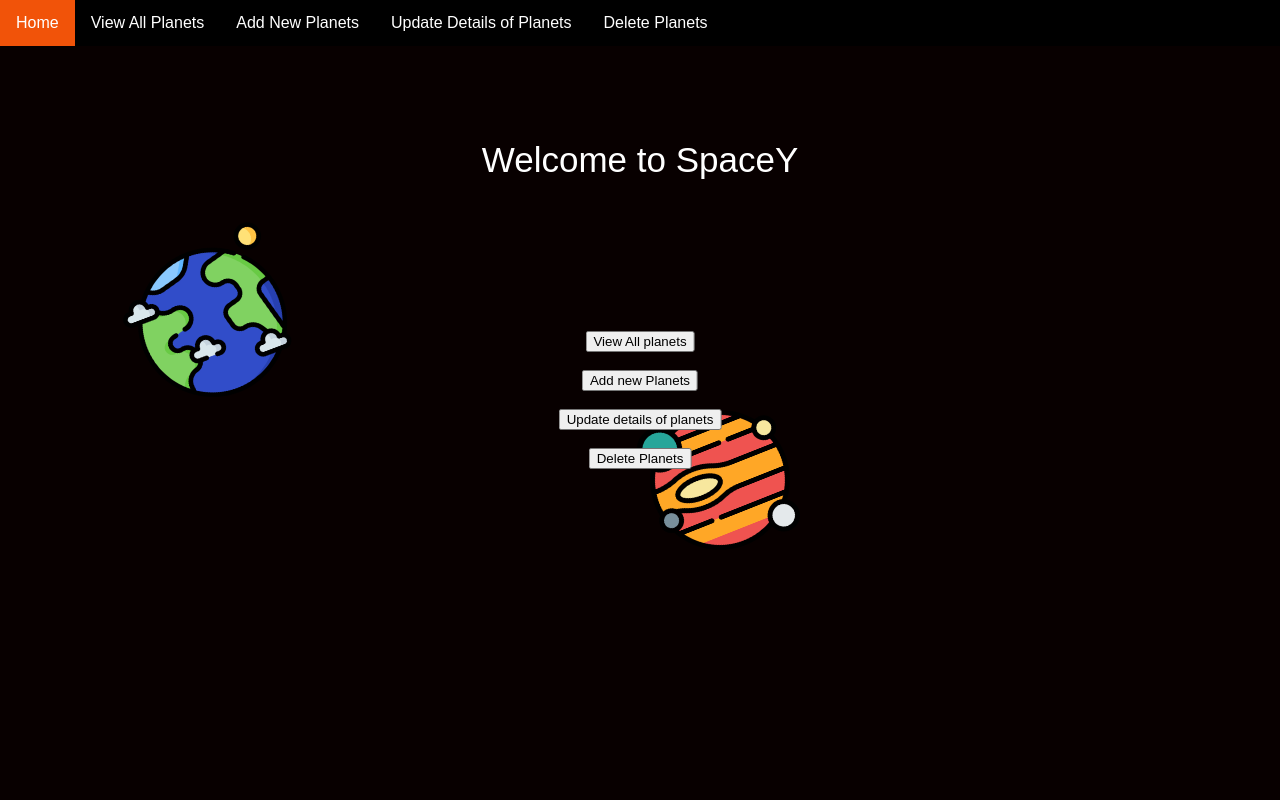
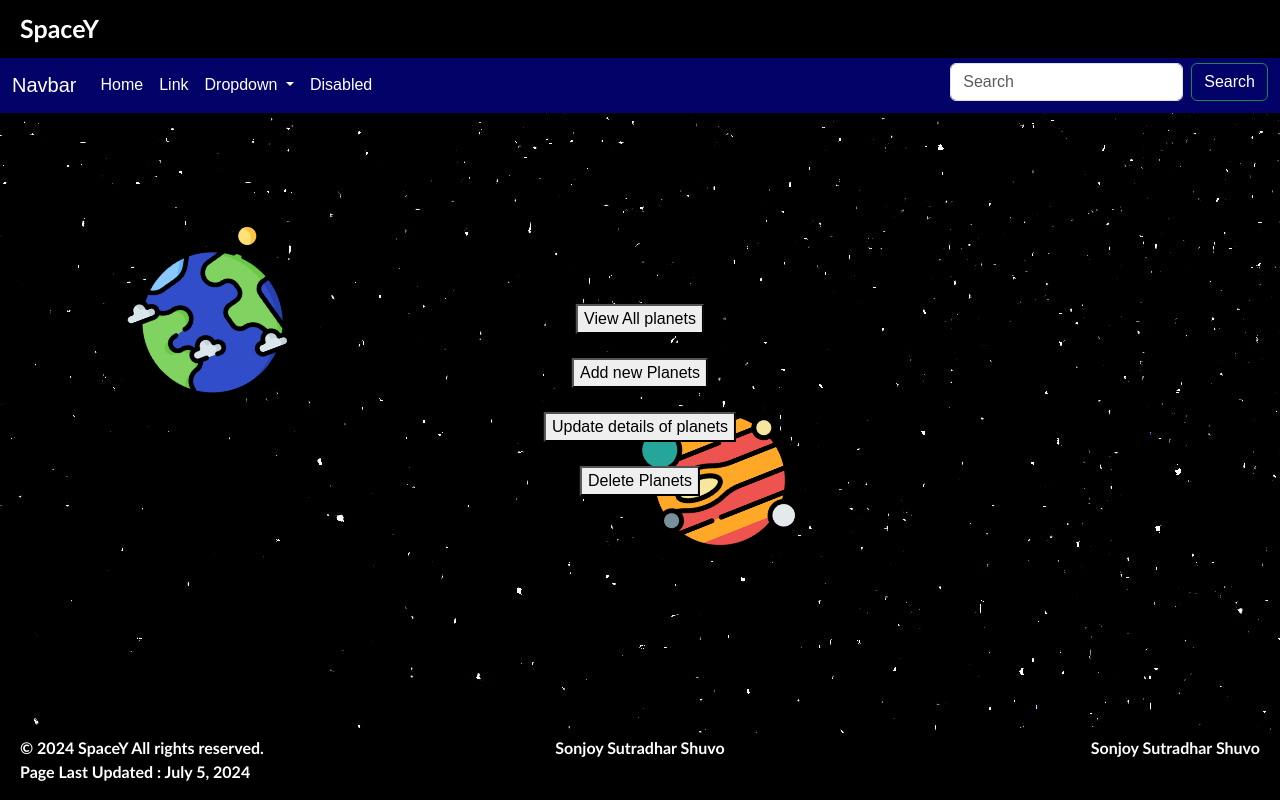
Before and after one commit to shuvosonjoy/web_lab_project, a PHP site: page / in a window 1280 px wide. Run offline with PHP 8.4, Linux system fonts and the light colour scheme; data that the repository does not hold is empty.

Commit message:
60% done

```diff
--- a/index.php
+++ b/index.php
@@ -19,20 +19,58 @@ if ($result->num_rows > 0) {
     <meta charset="UTF-8">
     <meta name="viewport" content="width=device-width, initial-scale=1.0">
     <title>Space Jam Inspired</title>
+    <!-- Bootstrap CSS link -->
+    <link rel="stylesheet" href="https://cdnjs.cloudflare.com/ajax/libs/twitter-bootstrap/5.3.0/css/bootstrap.min.css">
+
+    <!-- Your custom styles -->
     <link rel="stylesheet" href="styles.css">
+
+    <!-- Bootstrap Bundle JS (includes Popper.js) and jQuery -->
+    <script src="https://cdnjs.cloudflare.com/ajax/libs/jquery/3.6.0/jquery.min.js"></script>
+    <script src="https://cdnjs.cloudflare.com/ajax/libs/twitter-bootstrap/5.3.0/js/bootstrap.bundle.min.js"></script>
 </head>
 <body>
-    <nav>
-        <ul>
-            <li><a href="#home">Home</a></li>
-            <li><a href="#view-planets" id="viewPlanets">View All Planets</a></li>
-            <li><a href="#add-planets" id="addPlanet">Add New Planets</a></li>
-            <li><a href="#update-planets" id="updatePlanet">Update Details of Planets</a></li>
-            <li><a href="#delete-planets" id="deletePlanet">Delete Planets</a></li>
+    <header>
+   <div class="logo">SpaceY</div>
+    </header>
+    <nav class="navbar navbar-expand-lg navbar-darkblue navbar-custom-height">
+  <div class="container-fluid">
+    <a class="navbar-brand" href="#">Navbar</a>
+    <button class="navbar-toggler" type="button" data-bs-toggle="collapse" data-bs-target="#navbarSupportedContent" aria-controls="navbarSupportedContent" aria-expanded="false" aria-label="Toggle navigation">
+      <span class="navbar-toggler-icon"></span>
+    </button>
+    <div class="collapse navbar-collapse" id="navbarSupportedContent">
+      <ul class="navbar-nav me-auto mb-2 mb-lg-0">
+        <li class="nav-item">
+          <a class="nav-link active" aria-current="page" href="#">Home</a>
+        </li>
+        <li class="nav-item">
+          <a class="nav-link" href="#">Link</a>
+        </li>
+        <li class="nav-item dropdown">
+          <a class="nav-link dropdown-toggle" href="#" id="navbarDropdown" role="button" data-bs-toggle="dropdown" aria-expanded="false">
+            Dropdown
+          </a>
+          <ul class="dropdown-menu" aria-labelledby="navbarDropdown">
+            <li><a class="dropdown-item" href="#">Action</a></li>
+            <li><a class="dropdown-item" href="#">Another action</a></li>
+            <li><hr class="dropdown-divider"></li>
+            <li><a class="dropdown-item" href="#">Something else here</a></li>
           </ul>
+        </li>
+        <li class="nav-item">
+          <a class="nav-link disabled" href="#" tabindex="-1" aria-disabled="true">Disabled</a>
+        </li>
+      </ul>
+
+     <form class="d-flex search-form">
+        <input class="form-control me-2" type="search" placeholder="Search" aria-label="Search">
+        <button class="btn btn-outline-success" type="submit">Search</button>
+      </form>
+
+    </div>
+  </div>
 </nav>
-
-    <div class="title" id="home">Welcome to SpaceY</div>
 
     <div class="content">
         <button id="viewPlanetsButton">View All planets</button><br><br>
@@ -70,9 +108,8 @@ if ($result->num_rows > 0) {
             <span class="close" id="closeUpdateModal">&times;</span>
             <h2>Update Planet</h2>
             <form id="updateForm" action="updateplanet.php" method="POST">
-
-                <label for="selectPlanet" name="selectPlanet">Previouse Planet: </label><br>
-                <input type="text" id ="selectPlanet" name = "selectPlanet"><br><br>
+                <label for="selectPlanet" name="selectPlanet">Previous Planet:</label><br>
+                <input type="text" id="selectPlanet" name="selectPlanet"><br><br>
                 <label for="updatePlanetName">Planet Name:</label><br>
                 <input type="text" id="updatePlanetName" name="updatePlanetName"><br><br>
                 <label for="updatePlanetDetails">Planet Details:</label><br>
@@ -82,7 +119,6 @@ if ($result->num_rows > 0) {
         </div>
     </div>
 
-    <!-- Modal for Confirming Delete -->
     <!-- Modal for Confirming Delete -->
     <div class="modal" id="deleteModal">
         <div class="modal-content">
@@ -100,6 +136,15 @@ if ($result->num_rows > 0) {
         </div>
     </div>
 
+    <!-- Footer -->
+    <footer>
+        <div class="footer-content">
+            <div class="footer-section left">&copy; 2024 SpaceY All rights reserved.<br>
+            Page Last Updated : July 5, 2024</p></div>
+            <div class="footer-section center"><p>Sonjoy Sutradhar Shuvo</p></div>
+            <div class="footer-section right"><p>Sonjoy Sutradhar Shuvo</p></div>
+        </div>
+    </footer>
 
     <script src="script.js"></script>
 </body>
--- a/loginAction.php
+++ b/loginAction.php
@@ -12,7 +12,7 @@ if(isset($_POST['login'])){
     if(mysqli_num_rows($result)>0){
         session_start();
         $_SESSION['username'] = $l_username; //session create
-        header("Location: solar_system.html");
+        header("Location: index.php");
         exit;
 
 
--- a/solar_system.html
+++ b/solar_system.html
@@ -1,4 +1,4 @@
-<!-- <!DOCTYPE html>
+<!DOCTYPE html>
 <html lang="en">
 <head>
     <meta charset="UTF-8">
@@ -81,4 +81,4 @@
 
     <script src="script.js"></script>
 </body>
-</html> -->
+</html>
--- a/styles.css
+++ b/styles.css
@@ -1,11 +1,44 @@
 body, html {
     height: 100%;
     margin: 0;
-    overflow: hidden;
     font-family: Arial, sans-serif;
-    background-color: #080000; /* Black background */
+    background-image: url('/images/background.jpg'); /* Black background */
+}
+.logo{
+    font-family: 'Trebuchet MS', sans-serif;
+    font-size: 25;
+    margin-left: 20px;
+    font-weight: bold;
 }
 
+.navbar-darkblue {
+    background-color: hsl(240, 96%, 21%); /* Dark blue color */
+    color: #fff; /* White text color */
+}
+.navbar-custom-height {
+    height: 55px; /* Set your desired height */
+}
+
+.search-form {
+    margin-top: 10px; /* Adjust this value to move the search box down */
+  }
+
+
+.navbar-darkblue .navbar-nav .nav-link,
+.navbar-darkblue .navbar-brand,
+.navbar-darkblue .form-control,
+.navbar-darkblue .btn {
+    color: white; /* Set the navbar link text color to white */
+}
+
+
+.navbar-darkblue .navbar-nav .nav-link:hover,
+.navbar-darkblue .navbar-brand:hover,
+.navbar-darkblue .form-control:hover,
+.navbar-darkblue .btn:hover {
+    color: #000000;
+    background-color: white; /* Optional: Change link color on hover */
+}
 .content {
     position: absolute;
     top: 50%;
@@ -66,7 +99,7 @@ body, html {
 .modal {
     display: none;
     position: fixed;
-    z-index: 2;
+    z-index: 1000; /* Ensure modals appear above other content */
     left: 0;
     top: 0;
     width: 100%;
@@ -102,33 +135,105 @@ body, html {
 
 
 
-nav {
+
+
+footer {
     background-color: #000000;
-    overflow: hidden;
+    color:white;
+    font-weight: bold;
+
+    position: fixed;
+    bottom: 0;
+    width: 100%;
+    display: flex;
+    justify-content: space-between;
+
+
+    font-family: 'Gill Sans', 'Gill Sans MT', Calibri, 'Trebuchet MS', sans-serif;
+    font-size: 16;
 }
 
-nav ul {
-    list-style-type: none;
-    margin: 0;
-    padding: 0;
+.footer-content {
+    display: flex;
+    justify-content: space-between;
+    width: 100%;
+    padding: 0 20px;
 }
 
-nav ul li {
-    float: left;
+.footer-section {
+    flex: 1;
 }
 
-nav ul li a {
-    display: block;
-    color: white;
-    text-align: center;
-    padding: 14px 16px;
-    text-decoration: none;
+.footer-section.left {
+    text-align: left;
 }
 
-nav ul li a:hover {
-    background-color: #f15309;
+.footer-section.center {
+    text-align: center;
 }
 
+.footer-section.right {
+    text-align: right;
+}
+
+
+header {
+    background-color: black;
+    color: #fff;
+    padding: 10px 0;
+    width: 100%;
+    display: flex;
+    justify-content: space-between;
+    align-items: center;
+    text-align: center;
+}
+
+.header-content {
+    display: flex;
+    justify-content: space-between;
+    width: 100%;
+    padding: 0 20px;
+}
+
+.header-section {
+    flex: 1;
+}
+
+.header-section.left {
+    text-align: left;
+}
+
+.header-section.center {
+    text-align: center;
+}
+
+.header-section.right {
+    text-align: right;
+}
+
+.navigation-bar{
+    background-color: #d33333;
+    padding: 0, 20px;
+
+}
+
+
+/* Adjust dropdown display */
+.dropdown-content {
+    display: none;
+    position: absolute;
+    background-color: #f9f9f9;
+    min-width: 160px;
+    box-shadow: 0px 8px 16px 0px rgba(0,0,0,0.2);
+    z-index: 1000; /* Ensure a high z-index to appear above other content */
+}
+
+.dropdown:hover .dropdown-content {
+    display: block;
+}
+.dropdown-menu {
+    z-index: 1000; /* Adjust as needed */
+}
 
 @keyframes orbit1 {
     from { transform: rotate(0deg); }
```
Also changed, not shown: images/background.jpg (added). Lines whose indentation alone changed are shown as unchanged.
